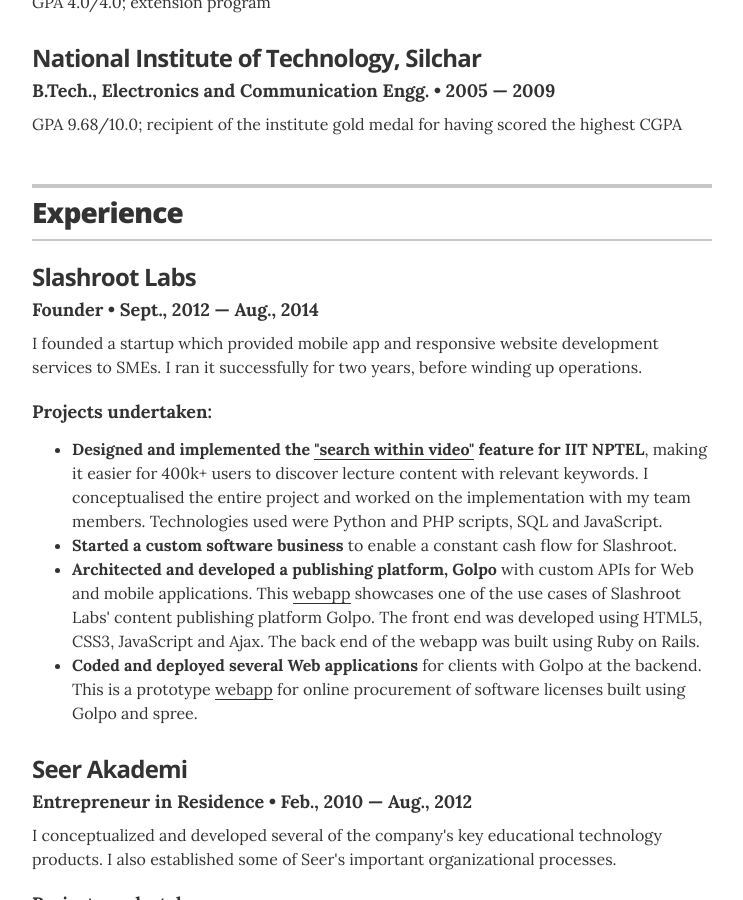
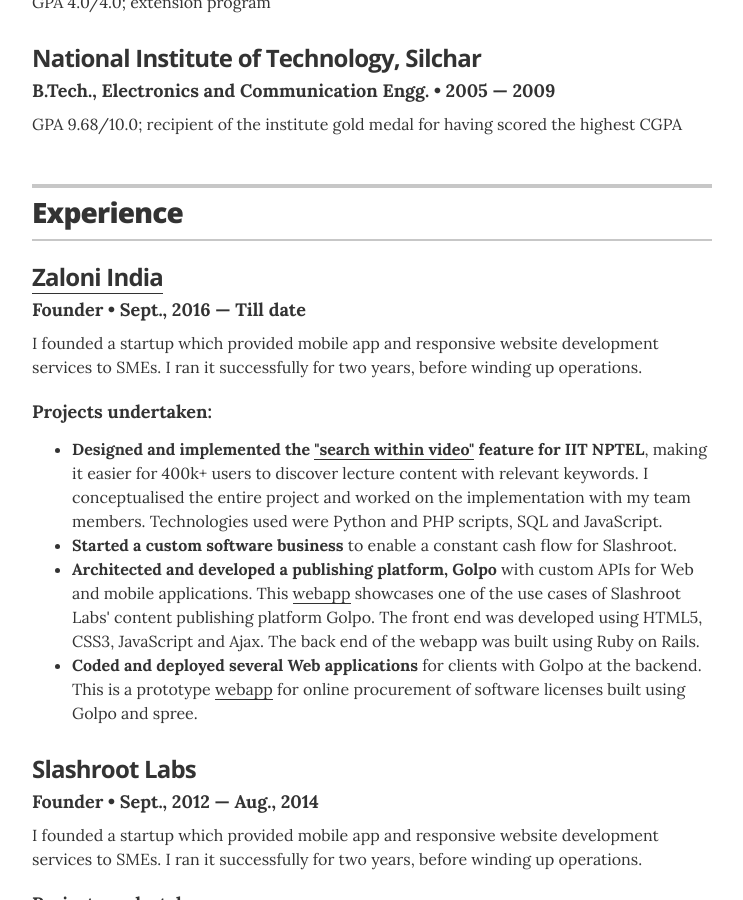
Before and after one commit to CapedCrusader/resume, a Jekyll site: the page built from index.html, in a window 1280 px wide and 900 px high, scrolled down 1047 px. Shown: the whole window, without its empty margins (268-1011 px from the left). Built offline with Jekyll 4.4.1, drawn with Linux system fonts in a browser that asks for light colours.

Commit message:
Added zaloni experience

```diff
--- a/_layouts/resume.html
+++ b/_layouts/resume.html
@@ -118,6 +118,23 @@
         <header class="section-header">
           <h2>Experience</h2>
         </header>
+
+	<!-- Duplicate these resume-item elements and edit accordingly for each job you want to add here -->
+        <div class="resume-item" itemscope itemprop="worksFor" itemtype="http://schema.org/Organization">
+          <h3 class="resume-item-title" itemprop="name"><a href="https://www.zaloni.com/">Zaloni India</a></h3>
+          <h4 class="resume-item-details" itemprop="description">Founder &bull; Sept., 2016 &mdash; Till date</h4>
+          <p class="resume-item-copy">I founded a startup which provided mobile app and responsive website development services to SMEs. I ran it successfully for two years, before winding up operations.</p>
+          <br>
+          <h5 class="resume-item-details" itemprop="description">Projects undertaken:</h5>
+          <ul class="resume-item-list">
+            <li><b>Designed and implemented the <a href="http://nptel.ac.in/course.php">"search within video"</a> feature for IIT NPTEL</b>, making it easier for 400k+ users to discover lecture content with relevant keywords.  I conceptualised the entire project and worked on the implementation with my team members. Technologies used were Python and PHP scripts, SQL and JavaScript. </li>
+            <li><b>Started a custom software business</b> to enable a constant cash flow for Slashroot.</li>
+            <li><b>Architected and developed a publishing platform, Golpo</b> with custom APIs for Web and mobile applications. This <a href="http://slashroot.herokuapp.com/posts/new">webapp</a> showcases one of the use cases of Slashroot Labs' content publishing platform Golpo. The front end was developed using HTML5, CSS3, JavaScript and Ajax. The back end of the webapp was built using Ruby on Rails. </li>
+            <li><b>Coded and deployed several Web applications</b> for clients with Golpo at the backend. This is a prototype <a href="http://saasdemo.herokuapp.com/">webapp</a> for online procurement of software licenses built using Golpo and spree.</li>
+          </ul>
+          <!-- <p class="resume-item-copy">If you're going to copy paste markup, or edit it, just be sure to keep the appropriate classnames on your new elements for styling purposes.</p> -->
+
+        </div><!-- end of resume-item -->
 
         <!-- Duplicate these resume-item elements and edit accordingly for each job you want to add here -->
         <div class="resume-item" itemscope itemprop="worksFor" itemtype="http://schema.org/Organization">
```
